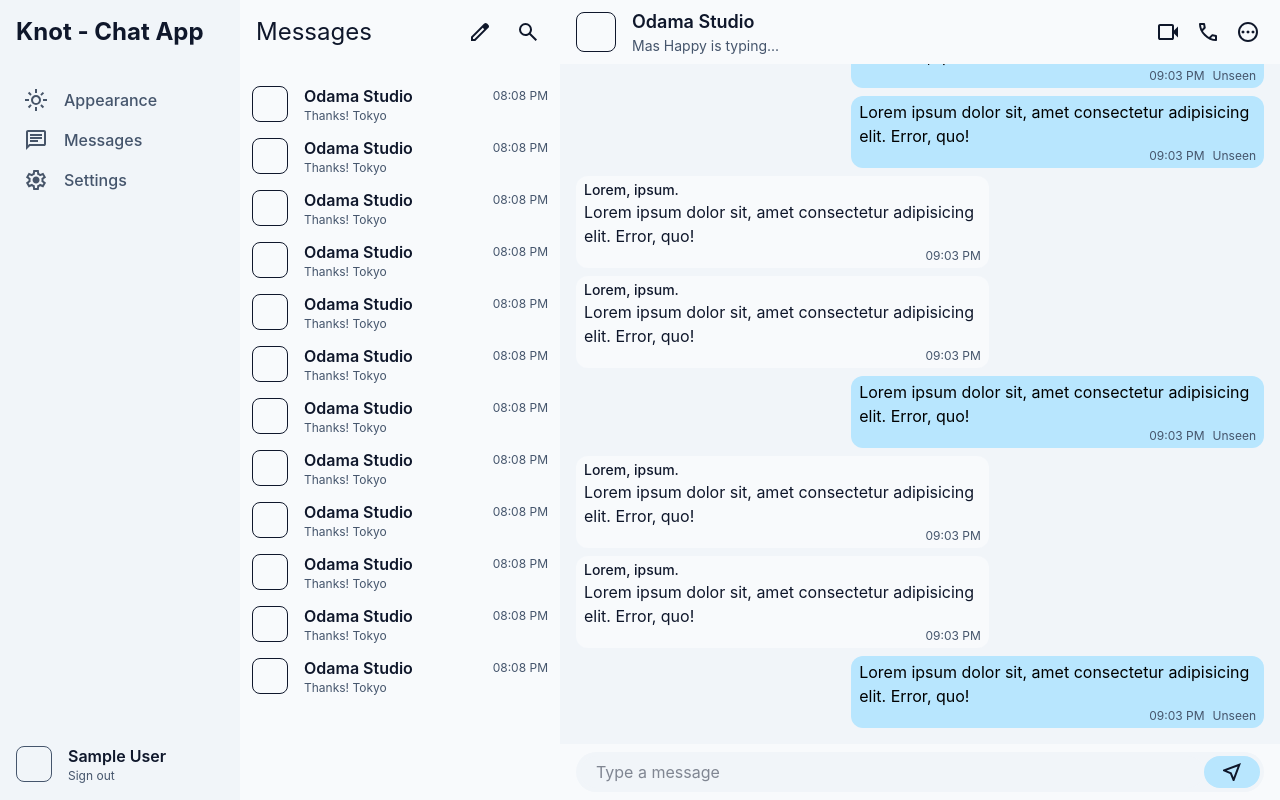
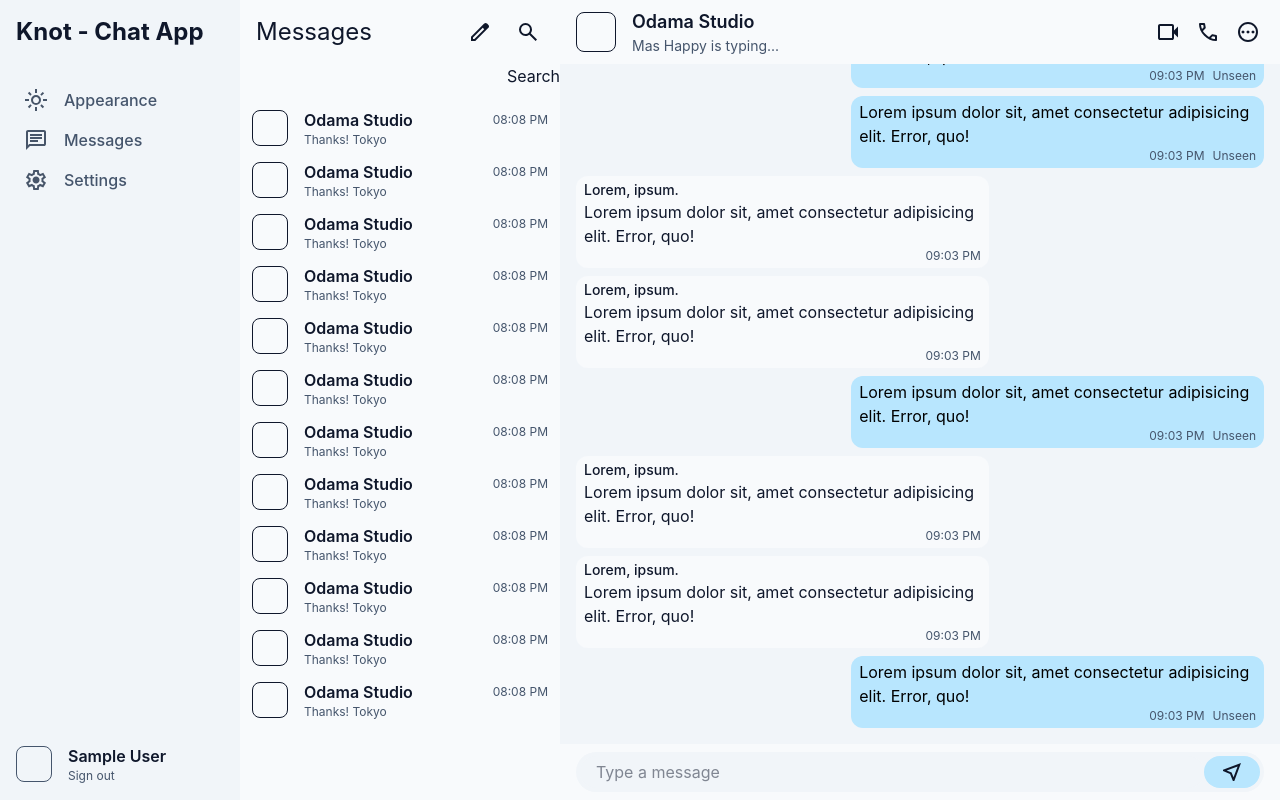
Before and after one commit to dhiman-harsh/Knot-Chat, a React (Vite) app: page / in a window 1280 px wide. Built offline with nearby package versions, Linux system fonts and the light colour scheme; no server answers; sample sign-in values are in the browser's storage.

Commit message:
Added search feature to search users available on the platform

```diff
--- /dev/null
+++ b/src/components/Search.jsx
@@ -0,0 +1,59 @@
+import { useContext, useRef, useState } from "react"
+import { db } from '../firebase.js'
+import { collection, getDocs, query, where } from "firebase/firestore"
+import { ThemeContext } from "../context/ThemeSwitcher"
+
+
+const Search = () => {
+    const { theme } = useContext(ThemeContext)
+
+    const [username, setUsername] = useState('')
+    const [user, setUser] = useState(null)
+    const [err, setErr] = useState(false)
+
+    const handleSearch = async () => {
+        const q = query(
+            collection(db, "users"),
+            where("displayName", "==", username)
+        )
+
+        try {
+            const querySnapshot = await getDocs(q)
+            querySnapshot.forEach((doc) => {
+                setUser(doc.data())
+            })
+        }
+        catch (error) {
+            console.log(error)
+            setErr(true)
+        }
+    }
+
+    const handleSelectUserForChat = () => {
+        // check if the group exists or not, if not just create a new one
+
+    }
+
+    return (
+        <div className="flex flex-col">
+            <div className="flex justify-between">
+                <input type="text" className="bg-transparent text-black flex-1" onChange={(e)=>{setUsername(e.target.value)}} value={username}/>
+                <button onClick={handleSearch}>Search</button>
+            </div>
+            <div>
+                {err && <span>User Not Found!</span>}
+                {user && <div className={`flex gap-4 items-center p-1 rounded-lg cursor-pointer ${theme == "light" ? 'hover:bg-slate-100' : 'hover:bg-slate-900'}`} onClick={handleSelectUserForChat}>
+                    <span className="size-9 border rounded-lg"></span>
+                    <div className="flex-1! flex flex-col">
+                        <div className="flex justify-between items-center">
+                            <span className="font-semibold">{user.displayName}</span>
+                        </div>
+                        <div className={`text-xs ${theme == "light" ? 'text-slate-600' : 'text-slate-300'}`}>{user.email}</div>
+                    </div>
+                </div>}
+            </div>
+        </div>
+    )
+}
+
+export default Search
--- a/src/sections/ChatList.jsx
+++ b/src/sections/ChatList.jsx
@@ -1,10 +1,12 @@
 import ChatListHeader from '../components/ChatListHeader.jsx'
 import Chats from '../components/Chats.jsx'
+import Search from '../components/Search.jsx'
 
 const ChatList = () => {
     return (
         <div className="w-80 flex flex-col">
             <ChatListHeader />
+            <Search />
             <Chats />
         </div>
     )
```
